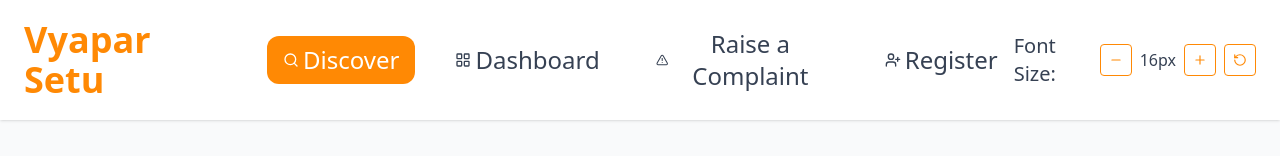
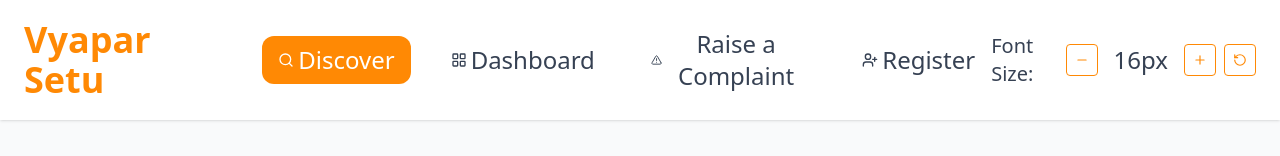
Before and after one commit to Mayank-Narang/vyapar_setu, a React (Vite) app in the folder frontend/: page / in a window 1280 px wide. Shown: the top 156 px of the page. Built offline with nearby package versions, Linux system fonts and the light colour scheme; no server answers.

Commit message:
navbar, dashboard changes

```diff
--- a/frontend/package.json
+++ b/frontend/package.json
@@ -14,6 +14,7 @@
     "lucide-react": "^0.539.0",
     "react": "^19.1.1",
     "react-dom": "^19.1.1",
+    "react-icons": "^5.5.0",
     "tailwindcss": "4.1"
   },
   "devDependencies": {
--- a/frontend/src/components/DashboardPage.jsx
+++ b/frontend/src/components/DashboardPage.jsx
@@ -1,12 +1,15 @@
-
 import { useApp } from '../contexts/AppContext';
+import { DashboardHeader } from './DashboardHeader';
 
 export function DashboardPage() {
   const { fontSize } = useApp();
 
   return (
-    <div>
-
+    <div className='flex h-screen w-screen items-center justify-center'>
+        <DashboardHeader/>
+        {/* <DashboardNav/>
+        <DashboardStats/>
+        <DashboardActivity/> */}
     </div>
   );
 }
--- a/frontend/src/components/NavBar.jsx
+++ b/frontend/src/components/NavBar.jsx
@@ -54,7 +54,7 @@
         >
           <Minus size={14} />
         </button>
-        <span className="w-10 text-center">{fontSize}px</span>
+        <div className="text-2xl mx-2">{fontSize}px</div>
         <button
           onClick={() => changeFontSize(1)}
           className="border border-orange-400 text-orange-400 p-2 rounded hover:bg-orange-100"
--- a/frontend/src/contexts/AppContext.jsx
+++ b/frontend/src/contexts/AppContext.jsx
@@ -1,4 +1,3 @@
-
 import { createContext, useContext, useState } from 'react';
 
 const AppContext = createContext();
```
